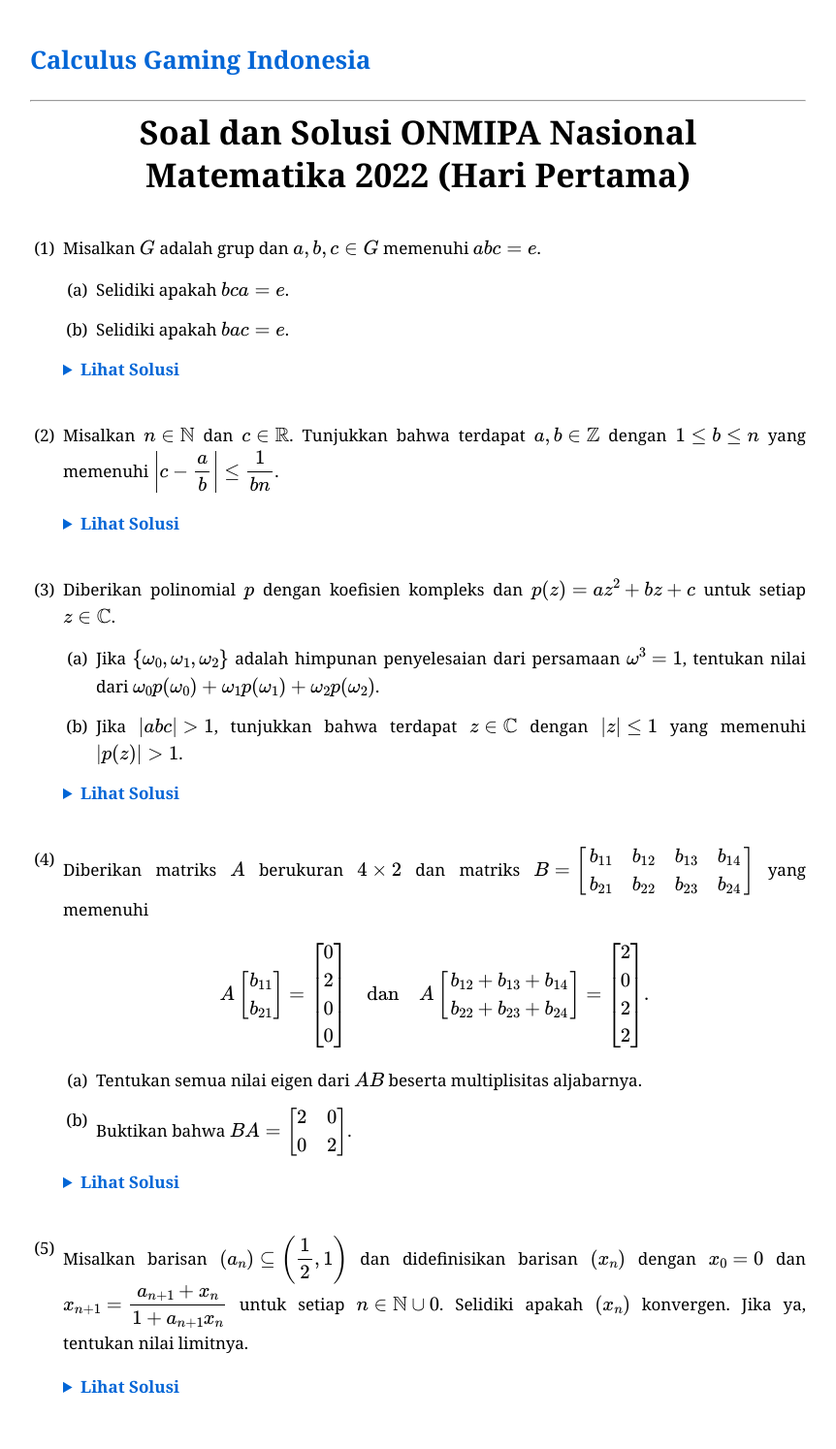
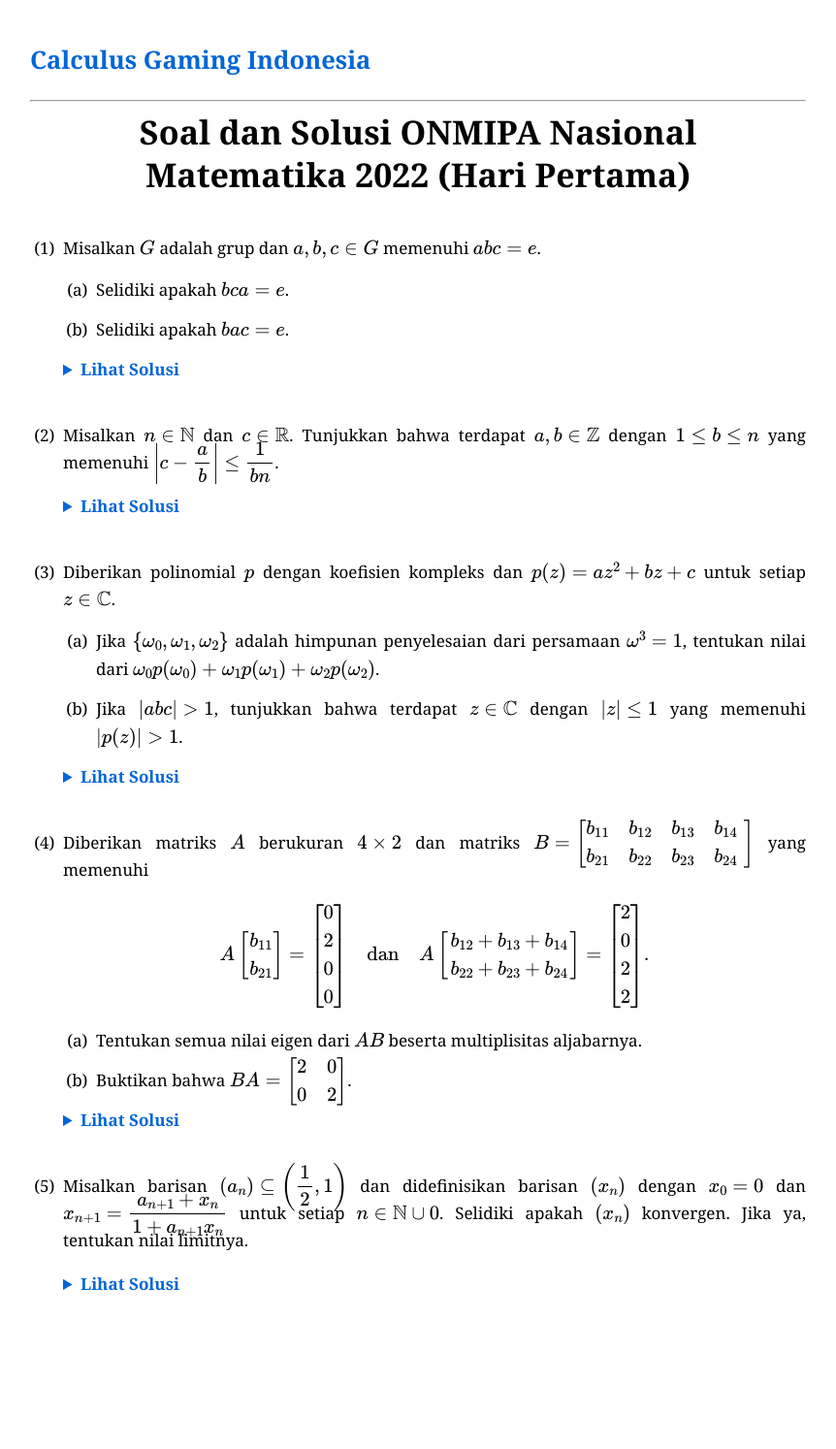
Before and after one commit to calculusgamingindonesia/calculusgamingindonesia.github.io, a Jekyll site: the page built from _posts/2026-07-01-onmipa-nas-mat-22-1.md, in a window 1280 px wide. Shown: the whole page at 97% size, without its empty margins (209-1071 px from the left). Built offline with Jekyll 4.4.1, drawn with Linux system fonts in a browser that asks for light colours; some web fonts are replaced; after the commit the page ends 1388 px from its top, so only the background shows below that.

Commit message:
Update 2026-07-01-onmipa-nas-mat-22-1.md

```diff
--- a/_posts/2026-07-01-onmipa-nas-mat-22-1.md
+++ b/_posts/2026-07-01-onmipa-nas-mat-22-1.md
@@ -26,7 +26,7 @@ urutan: 19
    </div>
    </details>
 
-2. Misalkan $n\in\mathbb{N}$ dan $c\in\mathbb{R}$. Tunjukkan bahwa terdapat $a, b\in\mathbb{Z}$ dengan $1\leq b\leq n$ yang memenuhi $\bigg\vert c-\dfrac{a}{b}\bigg\vert\leq\dfrac{1}{bn}$.
+2. Misalkan $n\in\mathbb{N}$ dan $c\in\mathbb{R}$. Tunjukkan bahwa terdapat $a, b\in\mathbb{Z}$ dengan $1\leq b\leq n$ yang memenuhi $\smash{\bigg\vert c-\dfrac{a}{b}\bigg\vert\leq\dfrac{1}{bn}}$.
 
    <details>
    <summary>Lihat Solusi</summary>
@@ -49,12 +49,12 @@ urutan: 19
    </div>
    </details>
 
-4. Diberikan matriks $A$ berukuran $4\times 2$ dan matriks $B=\begin{bmatrix}b_{11}&b_{12}&b_{13}&b_{14}\\\\b_{21}&b_{22}&b_{23}&b_{24}\end{bmatrix}$ yang memenuhi
+4. Diberikan matriks $A$ berukuran $4\times 2$ dan matriks $\smash{B=\begin{bmatrix}b_{11}&b_{12}&b_{13}&b_{14}\\\\b_{21}&b_{22}&b_{23}&b_{24}\end{bmatrix}}$ yang memenuhi
 
    $$A\begin{bmatrix}b_{11}\\b_{21}\end{bmatrix}=\begin{bmatrix}0\\2\\0\\0\end{bmatrix}\quad\text{dan}\quad A\begin{bmatrix}b_{12}+b_{13}+b_{14}\\b_{22}+b_{23}+b_{24}\end{bmatrix}=\begin{bmatrix}2\\0\\2\\2\end{bmatrix}.$$
 
    * (a) Tentukan semua nilai eigen dari $AB$ beserta multiplisitas aljabarnya.
-   * (b) Buktikan bahwa $BA=\begin{bmatrix}2&0\\\\0&2\end{bmatrix}$.
+   * (b) Buktikan bahwa $\smash{BA=\begin{bmatrix}2&0\\\\0&2\end{bmatrix}}$.
 
    <details>
    <summary>Lihat Solusi</summary>
@@ -65,7 +65,7 @@ urutan: 19
    </div>
    </details>
 
-5. Misalkan barisan $(a_n)\subseteq\bigg(\dfrac{1}{2}, 1\bigg)$ dan didefinisikan barisan $(x_n)$ dengan $x_0=0$ dan $x_{n+1}=\dfrac{a_{n+1}+x_n}{1+a_{n+1}x_n}$ untuk setiap $n\in\mathbb{N}\cup\{0\}$. Selidiki apakah $(x_n)$ konvergen. Jika ya, tentukan nilai limitnya.
+5. Misalkan barisan $\smash{(a_n)\subseteq\bigg(\dfrac{1}{2}, 1\bigg)}$ dan didefinisikan barisan $(x_n)$ dengan $x_0=0$ dan $\smash{x_{n+1}=\dfrac{a_{n+1}+x_n}{1+a_{n+1}x_n}}$ untuk setiap $n\in\mathbb{N}\cup\{0\}$. Selidiki apakah $(x_n)$ konvergen. Jika ya, tentukan nilai limitnya.
 
    <details>
    <summary>Lihat Solusi</summary>
```
